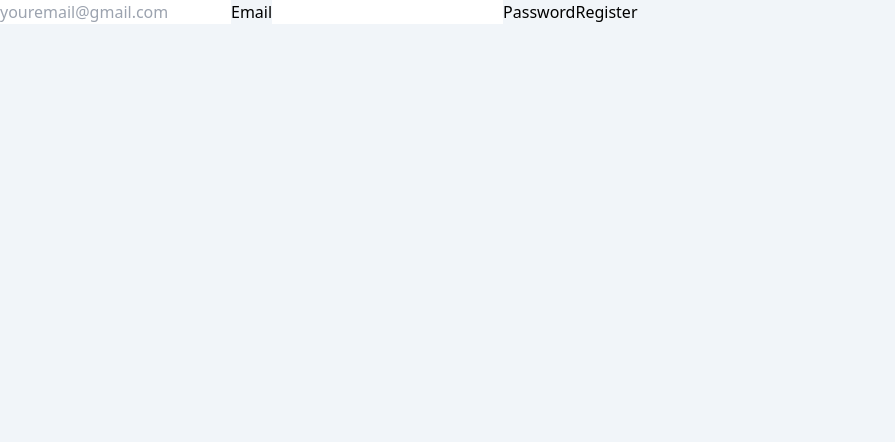
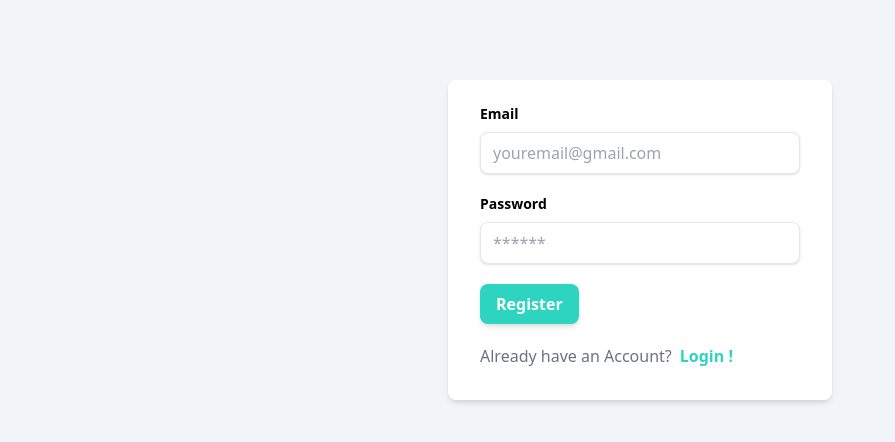
Before and after one commit to carlosbritto32/hotels-app, a React (Create React App) app: page /register in a window 1280 px wide. Shown: the top 442 px of the page, without its empty margins (0-895 px from the left). Built offline with nearby package versions, Linux system fonts and the light colour scheme; no server answers.

Commit message:
feat: adding styles to register and home pages

```diff
--- a/src/App.js
+++ b/src/App.js
@@ -7,7 +7,7 @@ import { ProtectedRoutes } from "./components/ProtectedRoutes";
 
 function App() {
   return (
-    <div className="bg-slate-100 h-screen text-black flex">
+    <div className="bg-slate-100 h-screen text-black w-full">
       <Provider>
         <Routes>
           <Route
--- a/src/pages/Home.js
+++ b/src/pages/Home.js
@@ -2,7 +2,6 @@ import { useAuth } from "../context/AuthContext";
 
 export function Home() {
   const { user, logout, loading } = useAuth();
-  console.log(user);
 
   const handleLogout = async () => {
     try {
@@ -16,8 +15,37 @@ export function Home() {
 
   return (
     <div>
-      <h1>Welcome {user.displayName || user.email} </h1>
-      <button onClick={handleLogout}>logout</button>
+      <header className="w-full h-16 flex bg-teal-500 justify-between items-center px-5 shadow-md text-white font-bold">
+        <div className="flex items-center">
+          <img
+            src={require(`../assets/hotel.png`)}
+            alt="logo"
+            className="w-12"
+          />
+          <a href="/" className="text-lg">
+            Hotels App
+          </a>
+        </div>
+        <nav className="text-end">
+          <h2>Welcome {user.displayName || user.email} </h2>
+
+          <button
+            onClick={handleLogout}
+            className="text-stone-100 hover:text-stone-400"
+          >
+            Logout
+          </button>
+        </nav>
+      </header>
+      <section className="flex flex-col items-center justify-center">
+        <article className="border-2 border-yellow-500 mx-10 mt-20 mb-5 bg-yellow-100 p-10 text-center rounded-lg shadow-md">
+          Mmm. Looks like you haven't publish your hotel yet...
+        </article>
+
+        <button className="bg-teal-400 hover:bg-teal-600 px-4 py-2 rounded-lg text-white font-bold shadow-md">
+          Create Hotel
+        </button>
+      </section>
     </div>
   );
 }
--- a/src/pages/Login.js
+++ b/src/pages/Login.js
@@ -1,6 +1,6 @@
 import { useState } from "react";
 import { useAuth } from "../context/AuthContext";
-import { useNavigate } from "react-router-dom";
+import { Link, useNavigate } from "react-router-dom";
 import { ErrorMsg } from "../components/ErrorMsg";
 
 export function Login() {
@@ -41,11 +41,11 @@ export function Login() {
     }
   };
   return (
-    <div className="w-full max-w-sm m-auto">
+    <div className="w-full max-w-sm m-auto pt-20">
       {error && <ErrorMsg message={error} />}
       <form
         onSubmit={handleSubmit}
-        className="bg-white shadow-md px-8 pt-6 pb-8 mb-4 rounded-lg"
+        className="bg-white shadow-md px-10 pt-8 pb-8 mb-4 rounded-lg"
       >
         <div className="mb-5">
           <label
@@ -84,6 +84,16 @@ export function Login() {
         <button className="bg-teal-400 hover:bg-teal-600 px-4 py-2 rounded-lg text-white font-bold shadow-md">
           Log in
         </button>
+
+        <p className="mt-5 text-gray-500">
+          Don't have an Account?
+          <Link
+            to="/register"
+            className="text-teal-400 mx-2 font-bold hover:text-teal-600"
+          >
+            Register !
+          </Link>{" "}
+        </p>
       </form>
 
       <button
--- a/src/pages/Register.js
+++ b/src/pages/Register.js
@@ -1,6 +1,6 @@
 import { useState } from "react";
 import { useAuth } from "../context/AuthContext";
-import { useNavigate } from "react-router-dom";
+import { Link, useNavigate } from "react-router-dom";
 import { ErrorMsg } from "../components/ErrorMsg";
 
 export function Register() {
@@ -32,27 +32,58 @@ export function Register() {
     }
   };
   return (
-    <div>
+    <div className="w-full max-w-sm m-auto pt-20">
       {error && <ErrorMsg message={error} />}
-      <form onSubmit={handleSubmit}>
+      <form
+        onSubmit={handleSubmit}
+        className="bg-white shadow-md px-8 pt-6 pb-8 mb-4 rounded-lg"
+      >
+        <div className="mb-5">
+          <label
+            htmlFor="email"
+            className="block text-black-700 font-bold mb-2 text-sm"
+          >
+            Email
+          </label>
           <input
             type="email"
             name="email"
             id="email"
             placeholder="youremail@gmail.com"
+            className="shadow appearance-none border rounded-lg w-full py-2 px-3 text-gray-700 "
             onChange={handleChange}
           />
-        <label htmlFor="email">Email</label>
-
+        </div>
+        <div className="mb-5">
+          <label
+            htmlFor="password"
+            className="block text-black-700 font-bold mb-2 text-sm"
+          >
+            Password
+          </label>
           <input
             type="password"
             name="password"
             id="password"
+            placeholder="******"
+            className="shadow appearance-none border rounded-lg w-full py-2 px-3 text-gray-700 "
             onChange={handleChange}
           />
-        <label htmlFor="password">Password</label>
+        </div>
 
-        <button>Register</button>
+        <button className="bg-teal-400 hover:bg-teal-600 px-4 py-2 rounded-lg text-white font-bold shadow-md">
+          Register
+        </button>
+
+        <p className="mt-5 text-gray-500">
+          Already have an Account?
+          <Link
+            to="/login"
+            className="text-teal-400 mx-2 font-bold hover:text-teal-600"
+          >
+            Login !
+          </Link>{" "}
+        </p>
       </form>
     </div>
   );
```
Also changed, not shown: src/assets/hotel.png (added). Lines whose indentation alone changed are shown as unchanged.
